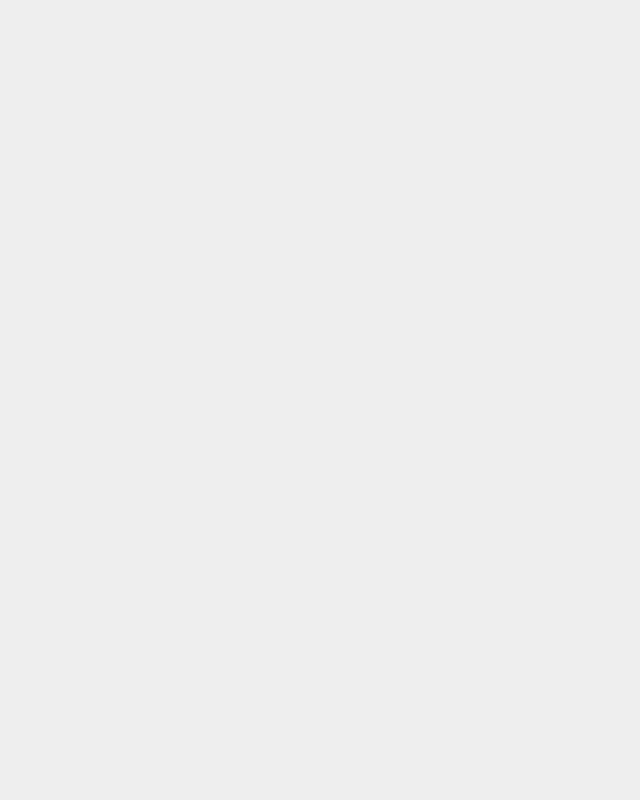
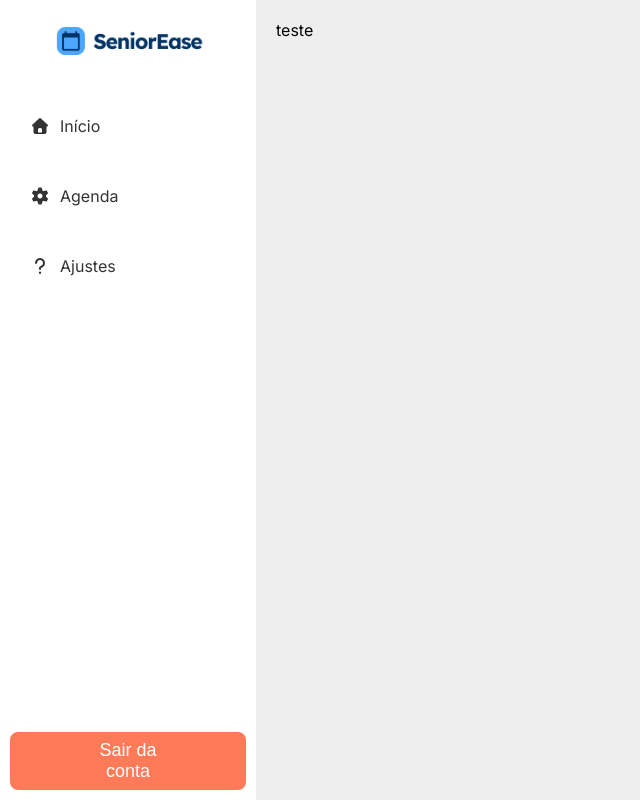
Before and after one commit to prissycorrea/senior-ease-web, an Angular app: page /dashboard in a window 1280 px wide. Before the commit this address led to /. Shown: the whole page, without its empty margins (0-640 px from the left). Built offline with nearby package versions, Linux system fonts and the light colour scheme.

Commit message:
[FIAP-112] feat: criação do sidemenu

```diff
--- a/src/app/app.routes.ts
+++ b/src/app/app.routes.ts
@@ -4,8 +4,7 @@ import { Routes } from '@angular/router';
 export const routes: Routes = [
   {
     path: '',
-    pathMatch: 'full',
-    redirectTo: 'configuracao', // Ou uma lógica de redirecionamento dinâmico
+    loadChildren: () => import('./core/sidemenu/sidemenu.routes').then((r) => r.SIDEMENU_ROUTES),
   },
   {
     path: 'configuracao',
--- /dev/null
+++ b/src/app/core/sidemenu/sidemenu.html
@@ -0,0 +1,35 @@
+<div class="sidemenu">
+  <div class="sidemenu__menu">
+    <figure class="sidemenu__logo">
+      <img src="images/logo.png" alt="Logo da SeniorEase" />
+    </figure>
+    <nav class="sidemenu__nav">
+      <ul>
+        <li>
+          <a routerLink="/inicio" routerLinkActive="active">
+            <i class="fa-solid fa-house"></i>
+            <span>Início</span>
+          </a>
+        </li>
+        <li>
+          <a routerLink="/agenda" routerLinkActive="active">
+            <i class="fa-solid fa-gear"></i>
+            <span>Agenda</span>
+          </a>
+        </li>
+        <li>
+          <a routerLink="/ajustes" routerLinkActive="active">
+            <i class="fa-solid fa-question"></i>
+            <span>Ajustes</span>
+          </a>
+        </li>
+      </ul>
+    </nav>
+    <div class="sidemenu__actions">
+      <app-button label="Sair da conta" class="w-100" ></app-button>
+    </div>
+  </div>
+  <div class="sidemenu__content">
+    <router-outlet />
+  </div>
+</div>
--- /dev/null
+++ b/src/app/core/sidemenu/sidemenu.routes.ts
@@ -0,0 +1,22 @@
+import { Routes } from '@angular/router';
+
+export const SIDEMENU_ROUTES: Routes = [
+  {
+    path: '',
+    loadComponent: () => import('./sidemenu').then((c) => c.Sidemenu),
+    children: [
+      {
+        path: '',
+        redirectTo: 'dashboard',
+        pathMatch: 'full',
+      },
+      {
+        path: 'dashboard',
+        loadComponent: () =>
+          import('./../../features/dashboard/containers/dashboard/dashboard').then(
+            (c) => c.Dashboard,
+          ),
+      },
+    ],
+  },
+];
--- /dev/null
+++ b/src/app/core/sidemenu/sidemenu.scss
@@ -0,0 +1,61 @@
+.sidemenu {
+  display: flex;
+  height: 100vh;
+  width: 100vw;
+  &__menu {
+    display: flex;
+    flex-direction: column;
+    background-color: var(--bg-color);
+    width: 20%;
+    max-width: 300px;
+    height: 100vh;
+    figure {
+      width: 100%;
+      padding: 20px;
+      img {
+        width: 100%;
+      }
+    }
+  }
+  &__nav {
+    flex: 1;
+    ul {
+      list-style: none;
+      padding: 10px;
+      margin: 0;
+      display: flex;
+      flex-direction: column;
+      gap: 10px;
+      li {
+        a {
+          display: flex;
+          align-items: center;
+          gap: 10px;
+          padding: 10px 20px;
+          text-decoration: none;
+          transition: all 0.2s ease-in-out;
+          border-radius: 15px;
+          padding-block: 20px;
+          color: var(--text-color);
+          cursor: pointer;
+          &:hover {
+            color: var(--primary-color-light);
+            background-color: var(--primary-color);
+          }
+        }
+      }
+    }
+  }
+  &__actions {
+    padding: 10px;
+    ::ng-deep button {
+      background-color: var(--warning-color);
+      font-size: large;
+    }
+  }
+  &__content {
+    flex: 1;
+    padding: 20px;
+    // background-color: var(--bg-color);
+  }
+}
--- /dev/null
+++ b/src/app/core/sidemenu/sidemenu.ts
@@ -0,0 +1,11 @@
+import { Component } from '@angular/core';
+import { RouterOutlet } from '@angular/router';
+import { Button } from '../../shared/components/button/button';
+
+@Component({
+  selector: 'app-sidemenu',
+  imports: [RouterOutlet, Button],
+  templateUrl: './sidemenu.html',
+  styleUrl: './sidemenu.scss',
+})
+export class Sidemenu {}
--- /dev/null
+++ b/src/app/features/dashboard/containers/dashboard/dashboard.html
@@ -0,0 +1 @@
+teste
--- a/src/app/shared/components/button/button.ts
+++ b/src/app/shared/components/button/button.ts
@@ -5,9 +5,6 @@ import { Component, input } from '@angular/core';
   imports: [],
   templateUrl: './button.html',
   styleUrl: './button.scss',
-  host: {
-    '[class.w-100]': 'full()',
-  },
 })
 export class Button {
   public label = input<string>('');
@@ -16,5 +13,4 @@ export class Button {
   public disabled = input<boolean>(false);
   public loading = input<boolean>(false);
   public direction = input<'row' | 'column'>('row');
-  public full = input<boolean>(false);
 }
--- a/src/styles/_theme.scss
+++ b/src/styles/_theme.scss
@@ -6,6 +6,7 @@
   --primary-color: #003366;
   --primary-color-hover: #00274e;
   --primary-color-light: #c8d2dc;
+  --text-color: #333;
   --font-size-base: 16px;
   --bg-body: #eeeeee;
   --font-family-inter: 'Inter', sans-serif;
```
Also changed, not shown: src/app/features/dashboard/containers/dashboard/dashboard.scss (added), src/app/features/dashboard/containers/dashboard/dashboard.ts (renamed from src/app/features/dashboard/dashboard.ts), src/app/features/dashboard/dashboard.scss (deleted), 2 other files (tests, documents, lock files or other folders).
